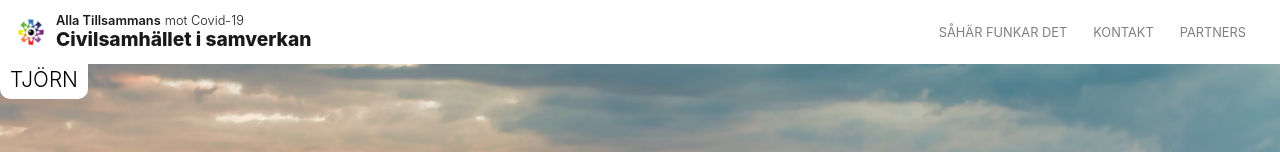
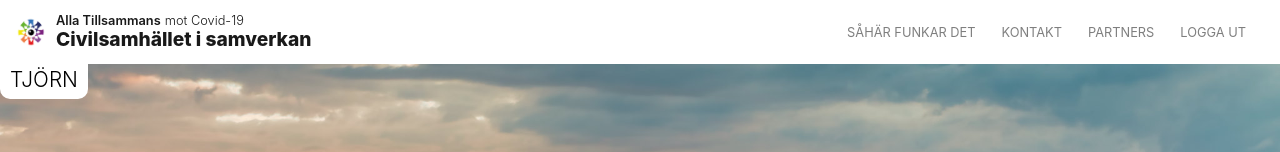
Before and after one commit to osaisacson/tillsammans, a React (Create React App) app: page /partners in a window 1280 px wide. Shown: the top 152 px of the page. Built offline with nearby package versions, Linux system fonts and the light colour scheme; no server answers; sample sign-in values are in the browser's storage.

Commit message:
Fix redirect error and update login button

```diff
--- a/src/components/Login.js
+++ b/src/components/Login.js
@@ -1,7 +1,7 @@
 
 import React, { useState } from "react";
 import { connect } from "react-redux";
-import { Redirect, useHistory, useLocation } from "react-router-dom";
+import { Redirect, useLocation } from "react-router-dom";
 import { loginUser } from "../store/actions";
 
 import SignInForm from './SignInForm';
--- a/src/components/MainHeader.js
+++ b/src/components/MainHeader.js
@@ -48,23 +48,11 @@ export default function MainHeader(props) {
             <Link id="partners" to="/partners" className="nav-link">
               Partners
             </Link>
-            {/* NOTE TO VISHNU:
-            Commented this out as we don't want the admin login
-            to be visible on the page which the users see.
-            The admins want to instead access their login by typing /admin after the main url.
-            I changed the prev /login to /admin in the related files and updated
-            the previous /admin to /main-admin to not point to the same route.
-            We will need to still logout of course, so awesome if we can update
-            the below with a flag to only show the logout button if the user is logged in (ie is an admin). */}
-            {/* {isAuthenticated ? (
+            {isAuthenticated && (
               <a className="nav-link" onClick={() => dispatch(logoutUser())}>
                 Logga ut
               </a>
-            ) : (
-              <Link className="nav-link" to="/admin">
-                Logga in
-              </Link>
-            )} */}
+            )}
           </Nav>
         </Navbar.Collapse>
       </Navbar>
--- a/src/components/ProtectedRoute.js
+++ b/src/components/ProtectedRoute.js
@@ -17,7 +17,7 @@ const ProtectedRoute = ({
       ) : (
         <Redirect
           to={{
-            pathname: '/admin',
+            pathname: '/login',
             state: { from: props.location },
           }}
         />
```
